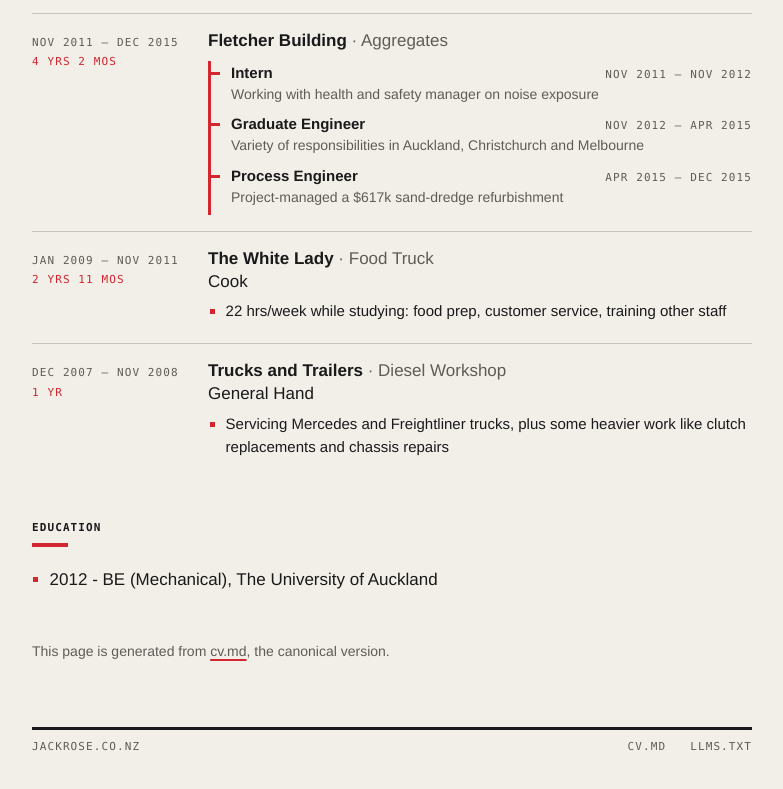
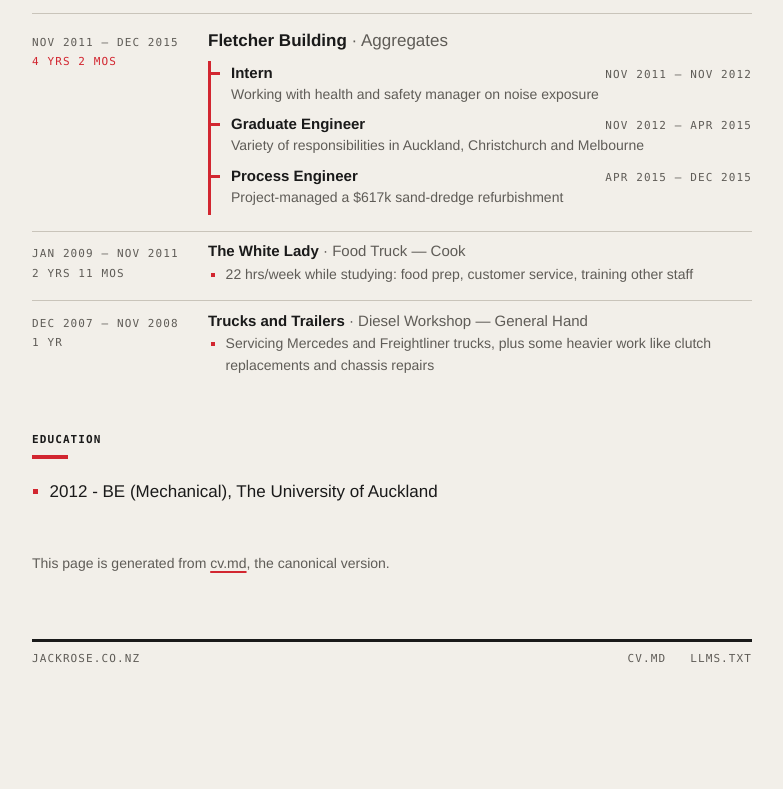
Before and after one commit to jay-aye-see-kay/jackrose.co.nz, an Astro site: page /cv in a window 1280 px wide. Shown: the part 2631-3420 px from the top of the page, without its empty margins (248-1031 px from the left). After the commit the page ends 3346 px from the top, so only its background shows below. Built offline with nearby package versions, Linux system fonts and the light colour scheme; Astro itself is replaced by a stand-in of ours.

Commit message:
Recede single-role jobs that ended 10+ years ago
The food truck and diesel workshop stay on the CV but in smaller, muted
type, with the title inline, so they don't compete with the software
career.

```diff
--- a/src/components/cv/Job.astro
+++ b/src/components/cv/Job.astro
@@ -14,9 +14,19 @@ const { job } = Astro.props;
 const roomy = job.roles.some((r) => r.bullets.length > 0);
 const kind = job.roles.length === 0 ? "plain" : roomy ? "roomy" : "compact";
 const multiRole = job.roles.length > 1;
+
+// Single-role jobs that ended 10+ years ago recede (smaller, muted type).
+const EARLY_YEARS = 10;
+const now = new Date();
+const end = job.period?.end;
+const early =
+  kind === "plain" &&
+  end !== undefined &&
+  end !== "present" &&
+  now.getFullYear() * 12 + now.getMonth() - (end.year * 12 + end.month - 1) >= EARLY_YEARS * 12;
 ---
 
-<article class:list={["job", `job-${kind}`, { "job-multi": multiRole }]}>
+<article class:list={["job", `job-${kind}`, { "job-multi": multiRole, "job-early": early }]}>
   <div class="job-when">
     {
       job.period && (
--- a/src/styles/global.css
+++ b/src/styles/global.css
@@ -544,6 +544,31 @@ code {
   transform: translateX(-100%);
 }
 
+/* early: long-ago, pre-career jobs recede */
+.job-early {
+  padding: 0.6rem 0;
+  color: var(--ink-soft);
+}
+.job-early .job-head {
+  font-size: 0.9375rem;
+  margin-bottom: 0.15rem;
+}
+.job-early .job-company {
+  color: var(--ink);
+}
+.job-early .job-title {
+  display: inline;
+}
+.job-early .job-title::before {
+  content: " — ";
+}
+.job-early .job-body ul {
+  font-size: 0.875rem;
+}
+.job-early .job-duration {
+  color: inherit;
+}
+
 .cv-source {
   margin-top: 3rem;
   font-size: 0.875rem;
```
